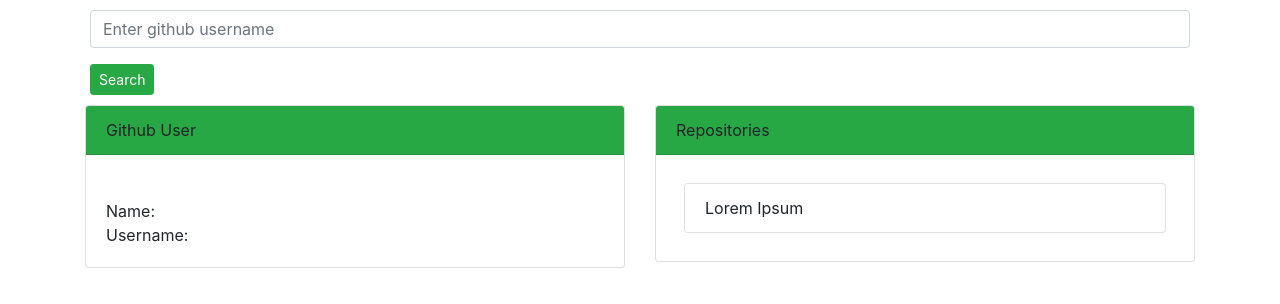
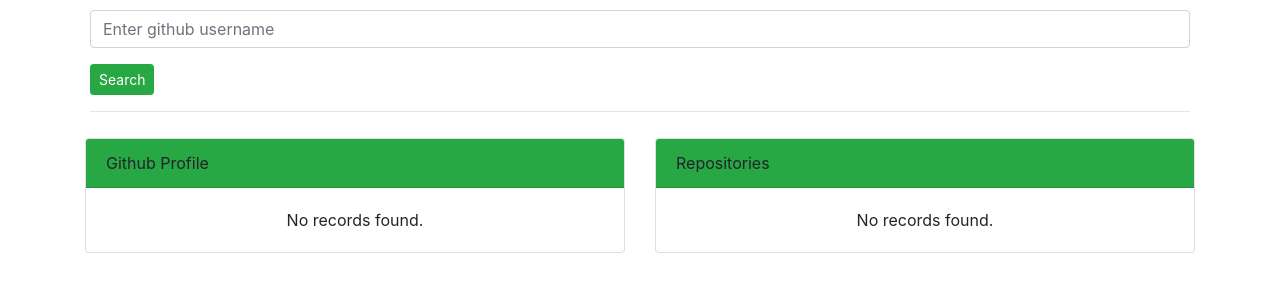
Before and after one commit to KenThumi/GithubAPI, an Angular app: page / in a window 1280 px wide. Shown: the top 304 px of the page. Built offline with nearby package versions, Linux system fonts and the light colour scheme.

Commit message:
Fetching repos successful

```diff
--- a/src/app/api/gihub-api.service.ts
+++ b/src/app/api/gihub-api.service.ts
@@ -1,6 +1,7 @@
 import { HttpClient } from '@angular/common/http';
 import { Injectable } from '@angular/core';
 import { environment } from 'src/environments/environment';
+import { Repo } from '../repo';
 import { User } from '../user';
 
 @Injectable({
@@ -20,5 +21,11 @@ export class GihubAPIService {
 
 
   //geting user repos
+  getUserRepos(user:string){
+    let userRepos = this.http
+                        .get<Repo[]>('https://api.github.com/users/'+user+'/repos?access_token=' + environment.apiKey);
+
+     return userRepos;
+  }
 
 }
--- a/src/app/profile/profile.component.html
+++ b/src/app/profile/profile.component.html
@@ -1,27 +1,37 @@
 <div class="container">
     <div class="row">
+        <!-- search user form -->
         <form class="searchbox-padding searchbox-margin">
             <div class="form-group">
                 <input type="text" class="form-control input-sm" placeholder="Enter github username">
             </div>
             <button class="btn btn-sm btn-success" type="submit" (click)="onSubmit()">
                 Search
-            </button>
+            </button><hr>
         </form>
-        <hr>
+           <!-- end search user form -->
             <div class="col-md-6">
                 <!-- profile side -->
                 <div class="card card-success">
                     <div class="card-header bg-success">
-                        Github User
+                        Github Profile
                     </div>
-                    <div class="card-body">
-                           <img [src]="user.avatar_url" [alt]="user.name" class="img rounded-circle user-img">
+                    <div class="card-body" *ngIf="user.login">
+                           <img [src]="user.avatar_url" [alt]="user.name" class="img rounded-circle mx-auto d-block user-img">
                            <br>
                            <!-- <strong>Name <small>(name 2)</small></strong> -->
-                           <div>Name:<strong>{{ user.name }}</strong></div>
-                           <div>Username:<strong>{{ user.login }}</strong></div>
+                           <div class="text-center">Name:<strong>{{ user.name }}</strong></div>
+                           <div class="text-center">Username:<strong>{{ user.login }}</strong></div>
+                           <div>
+                            <small>
+                                <a class="btn btn-outline-info btn-sm" target="_blank" [href]="user.html_url">Github Link</a>
+                            </small>
+                           </div>
 
+                    </div>
+                    <!-- if no records -->
+                    <div class="card-body" *ngIf="!user.login">
+                        <div class="text-center">No records found.</div>
                     </div>
                 </div>
             </div>
@@ -30,12 +40,28 @@
                     <div class="card-header bg-success">
                         Repositories
                     </div>
-                    <div class="card-body">
+                    <div class="card-body" *ngIf="repos.length > 0">
+                        <form class="searchbox-margin">
+                            <div class="form-group">
+                                <input type="text" class="form-control input-sm" placeholder="Search Repo">
+                            </div>
+
+                        </form>
                             <div class="m-2">
                                 <ul class="list-group">
-                                    <li class="list-group-item">Lorem Ipsum</li>
+                                    <li class="list-group-item" *ngFor="let repo of repos">
+                                          <h6>{{ repo.name }} </h6>
+                                          <p>{{ repo.description }}</p>
+                                          <small>
+                                              <a  target="_blank"  class="btn btn-outline-info btn-sm" [href]="repo.html_url">Link</a>
+                                          </small>
+                                    </li>
                                 </ul>
                         </div>
+                    </div>
+                    <!-- if no repos records -->
+                    <div class="card-body" *ngIf="repos.length == 0">
+                        <div class="text-center">No records found.</div>
                     </div>
                 </div>
             </div>
--- a/src/app/profile/profile.component.ts
+++ b/src/app/profile/profile.component.ts
@@ -1,5 +1,6 @@
 import { Component, OnInit } from '@angular/core';
 import { GihubAPIService } from '../api/gihub-api.service';
+import { Repo } from '../repo';
 import { User } from '../user';
 
 @Component({
@@ -11,19 +12,25 @@ export class ProfileComponent implements OnInit {
 
   user:User = new User('','','');
 
+  repos:Repo[] = [];
   constructor(private githubAPIservice:GihubAPIService) { }
 
   ngOnInit(): void {
   }
 
    onSubmit(){
-
+       //get user response (observable)
         this.githubAPIservice.getUser('daneden').subscribe(
           res =>{
               this.user=res;
           }
         );
-
+        //get repos
+        this.githubAPIservice.getUserRepos('daneden').subscribe(
+              res=>{
+                this.repos = res;
+              }
+        )
 
    }
 
```
